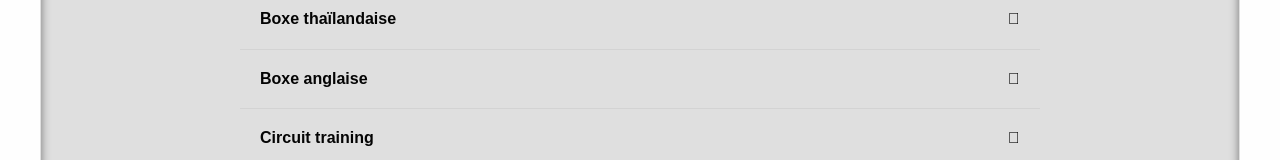
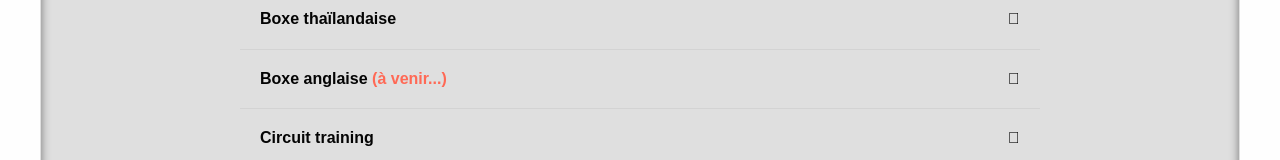
Before and after one commit to drafolin/siam-gym, a React (Vite) app: page / in a window 1280 px wide. Shown: the part 748-908 px from the top of the page. Built offline with nearby package versions, Linux system fonts and the light colour scheme; a web font is replaced by a local one.

Commit message:
added coming soon on english boxing

```diff
--- a/src/pages/index.scss
+++ b/src/pages/index.scss
@@ -29,6 +29,11 @@ main {
         li {
           margin: 0;
           padding: 0;
+
+          span.coming-soon:after {
+            content: " (à venir...)";
+            color: var(--accent);
+          }
 
           &:not(:last-child) {
             border-bottom: 1px solid lightgray;
--- a/src/pages/index.tsx
+++ b/src/pages/index.tsx
@@ -12,17 +12,15 @@ export const Component = () => {
     {
       title: "Boxe anglaise",
       details: ["Débutants", "Intermédiaires"],
-      isDeployed: false
+      comingSoon: true
     },
     {
       title: "Circuit training",
       details: ["Renforcement musculaire", "Cardio"],
-      isDeployed: false
     },
     {
       title: "Coaching privé",
       details: ["Programme d’entraînement personnalisé", "Préparation physique", "Personnel ou équipe"],
-      isDeployed: false
     }
   ];
 
@@ -39,7 +37,7 @@ export const Component = () => {
           {
             prestations.map((prestation, index) => {
               return <li key={index}>
-                <DropDown title={prestation.title}>
+                <DropDown title={<span className={prestation.comingSoon ? "coming-soon" : undefined}>{prestation.title}</span>}>
                   <ul>
                     {prestation.details.map((detail, index) =>
                       <li className={"plainBullet"} key={index}>
```
